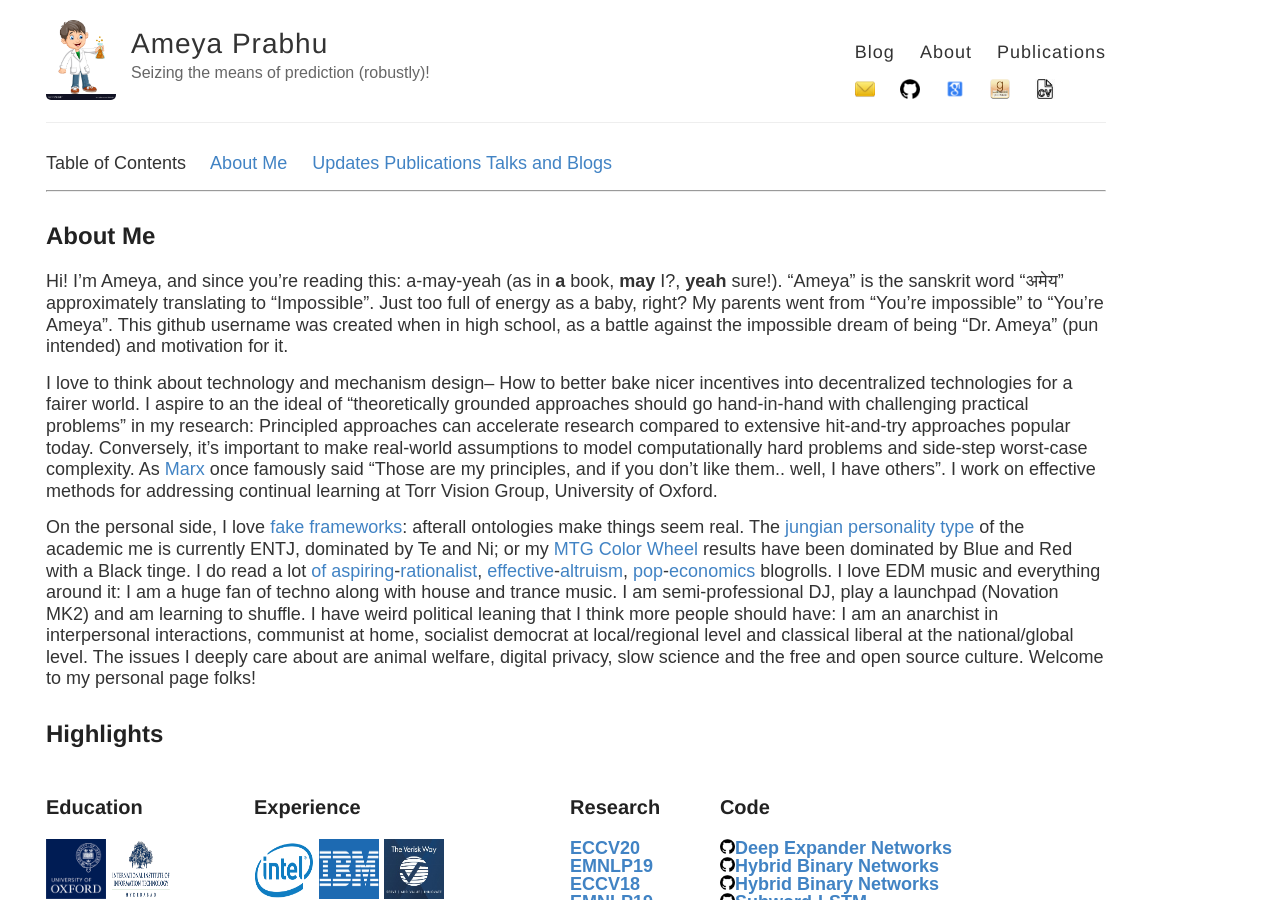
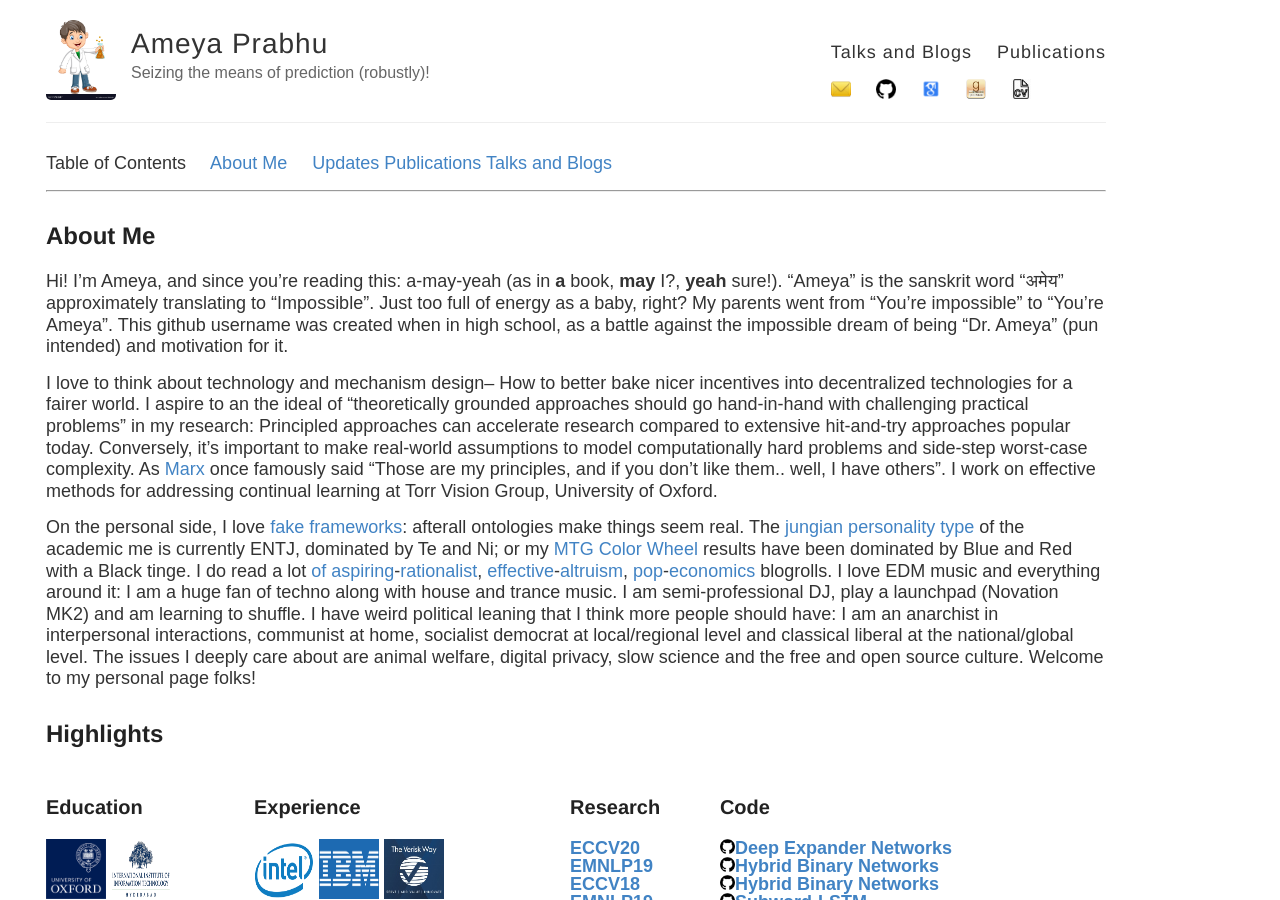
Before and after one commit to drimpossible/drimpossible.github.io, a Jekyll site: the page built from about/index.md, in a window 1280 px wide and 900 px high. Built offline with Jekyll 4.4.1, drawn with Linux system fonts in a browser that asks for light colours.

Commit message:
Update default.html

```diff
--- a/_layouts/default.html
+++ b/_layouts/default.html
@@ -26,8 +26,7 @@
           </div>
 
           <nav>
-            <a href="{{ site.baseurl }}/">Blog</a>
-            <a href="{{ site.baseurl }}/about">About</a>
+            <a href="{{ site.baseurl }}/talks_and_blogs">Talks and Blogs</a>
             <a href="{{ site.baseurl }}/publications">Publications</a>
             <br>
             <br>
```
